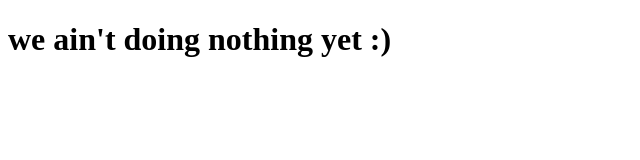
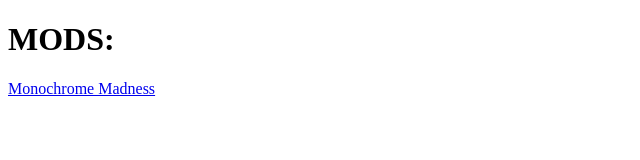
Before and after one commit to remixed-team/remixed-team.github.io, a plain HTML site: page index.html in a window 1280 px wide. Shown: the whole page, without its empty margins (0-640 px from the left). Drawn offline with Linux system fonts and the light colour scheme.

Commit message:
mono button

```diff
--- a/index.html
+++ b/index.html
@@ -6,7 +6,9 @@
 
   <body>
     <h1>
-      we ain't doing nothing yet :)
+      MODS:
     </h1>
+
+    <a href="Monochrome Madness/monochrome.html">Monochrome Madness</a>
   </body>
 </html>
```
Also changed, not shown: Monochrome Madness/monochrome.html (added, +12 -0 lines).
